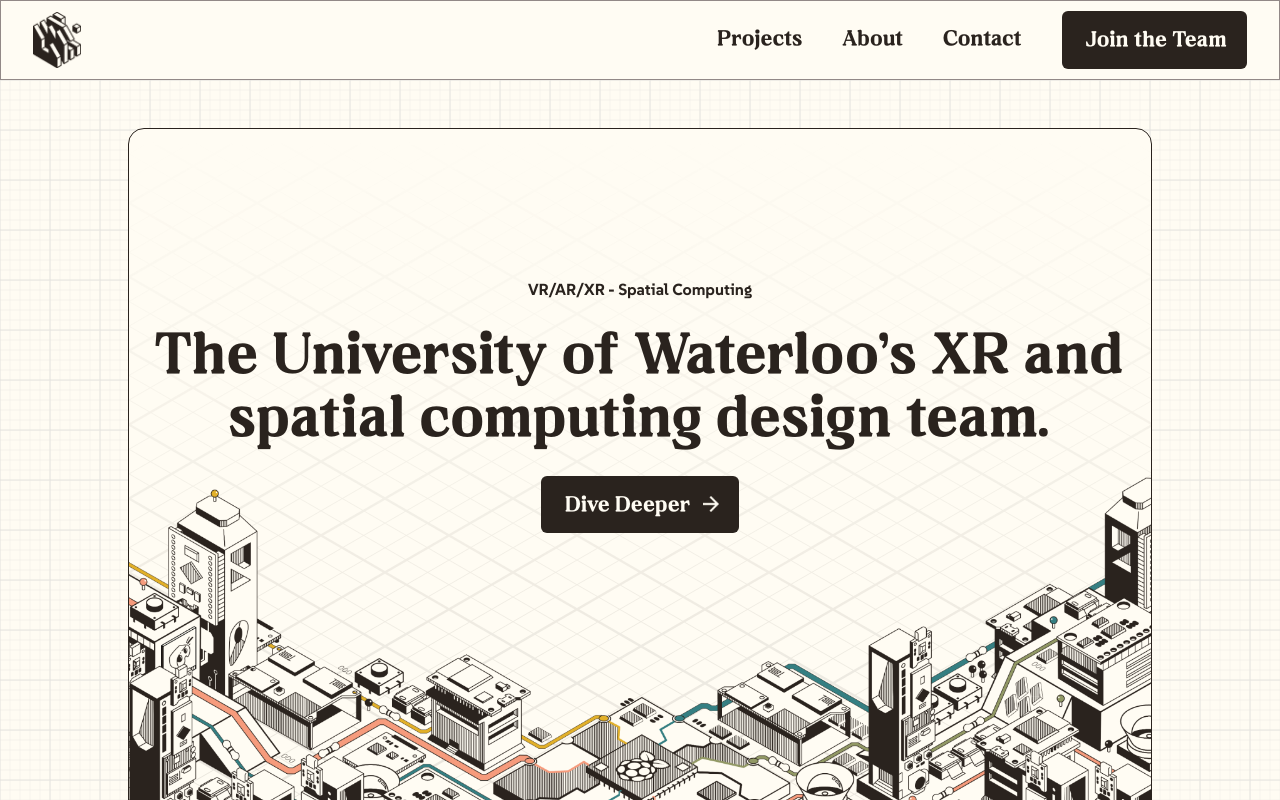
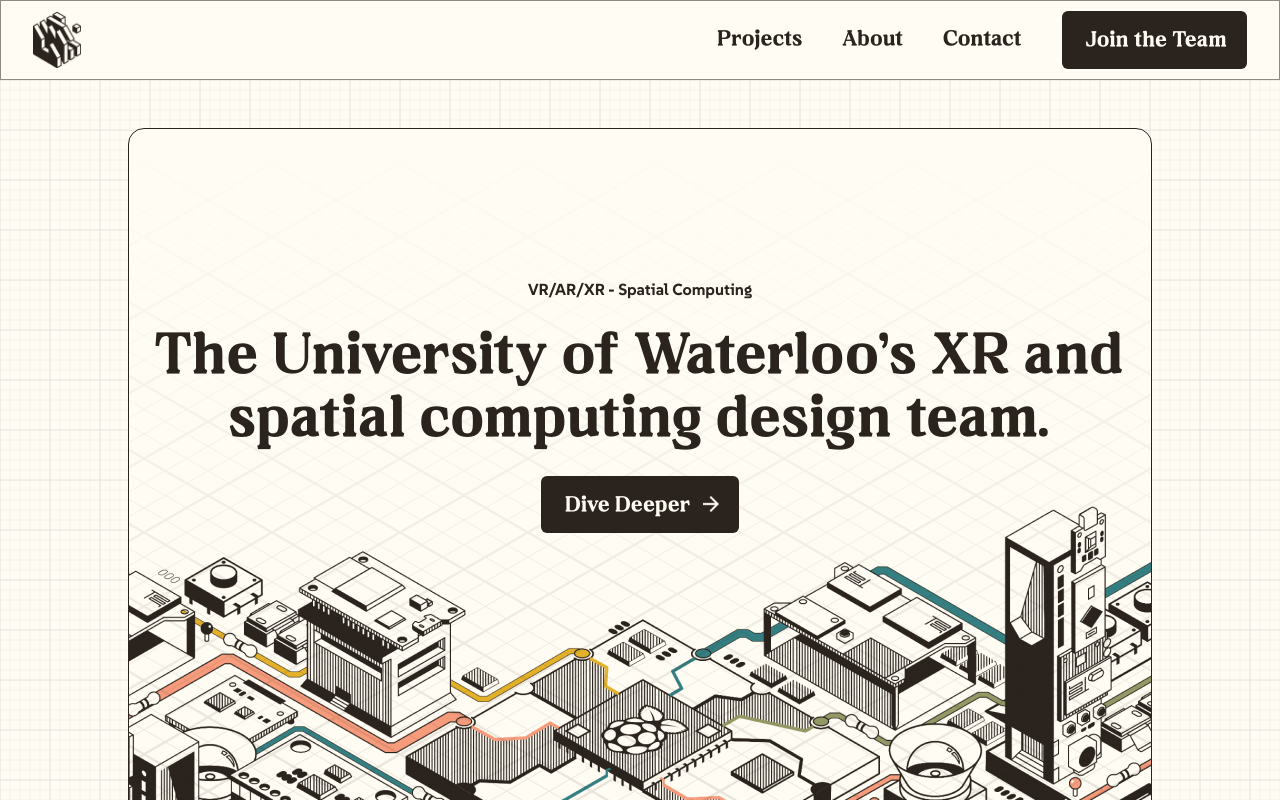
Before and after one commit to uwrealitylabs/website, a Next.js app in the folder uwrl/: page / in a window 1280 px wide. Shown: the top 800 px of the page. Built offline with nearby package versions, Linux system fonts and the light colour scheme.

Commit message:
fixed hero img sizing issue

```diff
--- a/uwrl/app/pages/home/page.js
+++ b/uwrl/app/pages/home/page.js
@@ -15,20 +15,15 @@ export default function Home() {
         <div
           className="
         hero-main
-        bg-[url('/images/assets/iso-grid-hero.png')] bg-bck-white
-        grid grid-rows-1 grid-cols-1 relative
-        rounded-2xl"
+        bg-[url('/images/assets/iso-grid-hero.png'),_url('/images/assets/city.png')] bg-bck-white bg-no-repeat bg-bottom
+        relative
+        rounded-2xl
+        flex justify-center items-center flex-col gap-7"
         >
-          <img
-            src="/images/assets/city.png"
-            className="hero-img col-span-full row-span-full"
-          />
-
-          <div className="flex justify-center items-center flex-col gap-7 col-span-full row-span-full mb-36">
             <span className="font-suse font-bold text-body">
               VR/AR/XR - Spatial Computing
             </span>
-            <div className="flex flex-col gap-6 items-center">
+            <div className="flex flex-col gap-6 items-center mb-36">
               <h1 className="font-neraphic text-h1 w-990 text-center">
                 The University of Waterloo's XR and spatial computing design
                 team.
@@ -39,7 +34,6 @@ export default function Home() {
                 icon="/images/icons/arrow-right-white.png"
               />
             </div>
-          </div>
         </div>
       </main>
       <Footer/>
```
